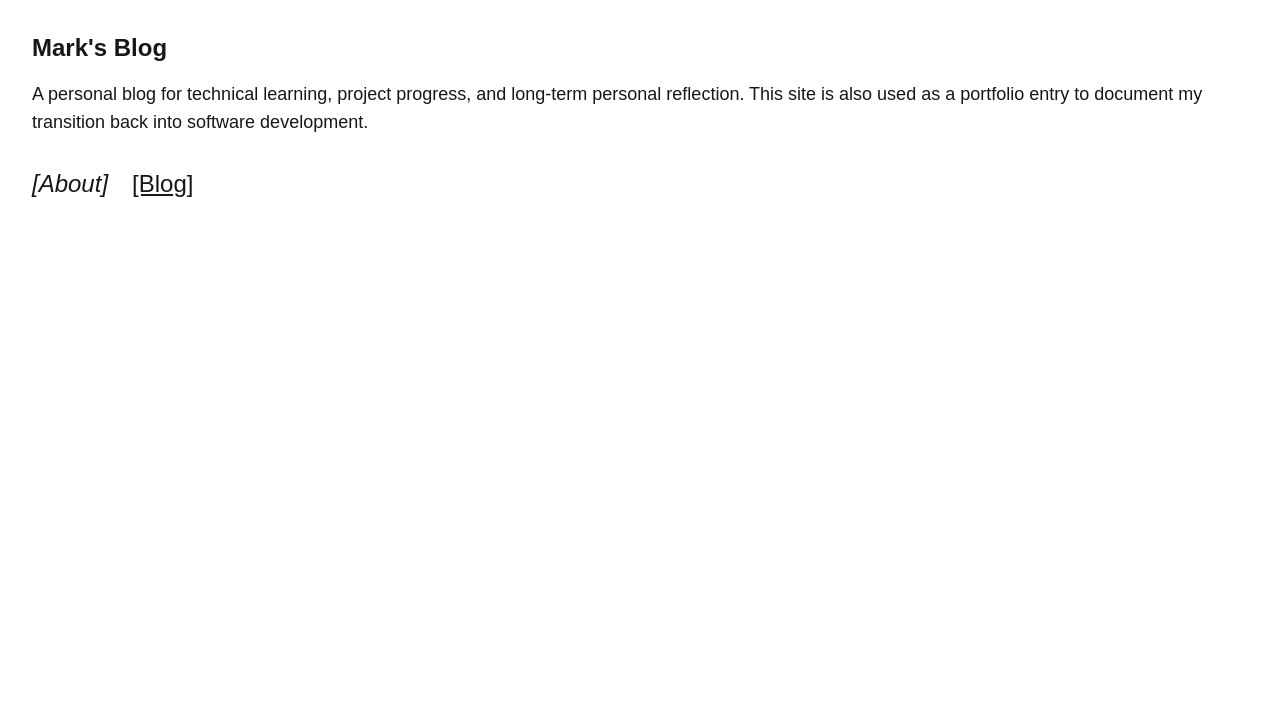
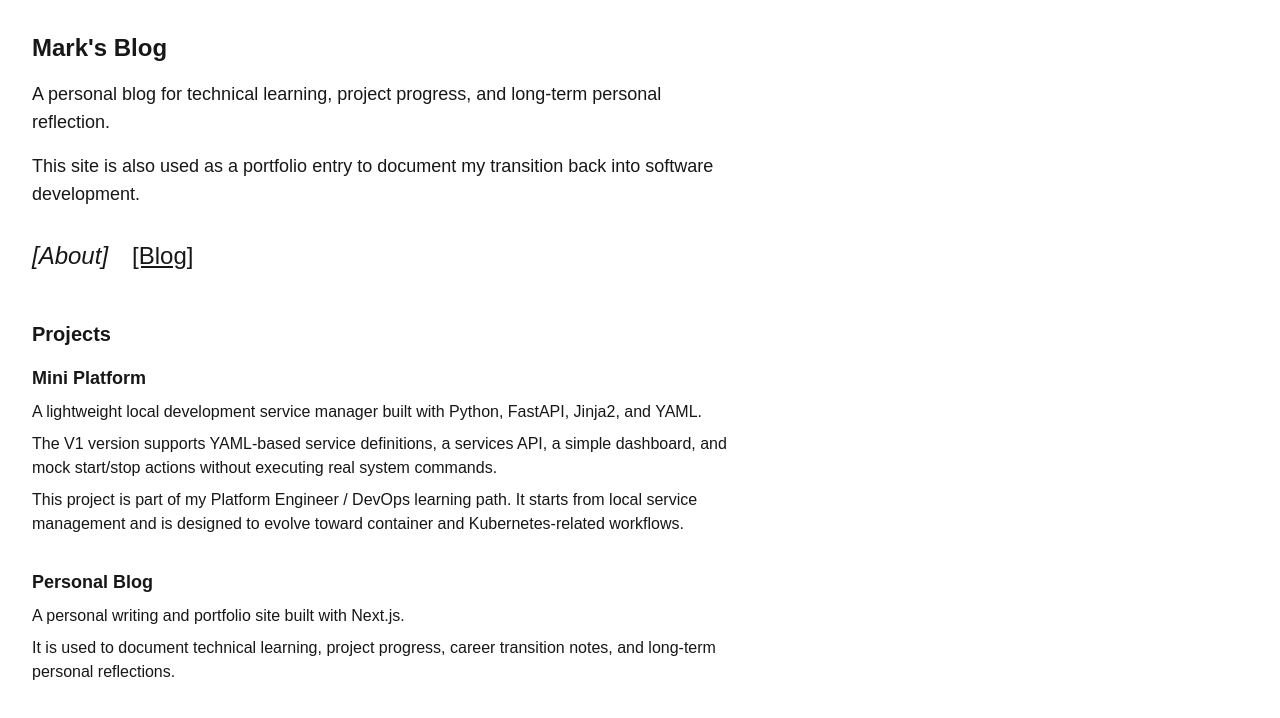
Before and after one commit to mark-dudu/my-blog, a Next.js app: page / in a window 1280 px wide. Shown: the top 718 px of the page. Built offline with nearby package versions, Linux system fonts and the light colour scheme.

Commit message:
feat: add projects section

```diff
--- a/package.json
+++ b/package.json
@@ -2,6 +2,7 @@
   "name": "my-blog",
   "version": "0.1.0",
   "private": true,
+  "packageManager": "pnpm@11.5.2",
   "scripts": {
     "dev": "next dev",
     "build": "next build",
--- a/src/app/page.tsx
+++ b/src/app/page.tsx
@@ -1,23 +1,68 @@
 export default function Home() {
   return (
-    <main className="p-8">
-      <h1 className="text-2xl font-bold">
-        Mark's Blog
-      </h1>
-      <p className="text-lg mt-4">
-        A personal blog for technical learning, project progress, and long-term personal reflection.
+    <main className="p-8 max-w-3xl">
+      <h1 className="text-2xl font-bold">Mark's Blog</h1>
 
-        This site is also used as a portfolio entry to document my transition back into software development.
-      </p>
+      <div className="mt-4 space-y-4 text-lg">
+        <p>
+          A personal blog for technical learning, project progress, and
+          long-term personal reflection.
+        </p>
 
-      <nav className="mt-8 gap-6 flex">
+        <p>
+          This site is also used as a portfolio entry to document my transition
+          back into software development.
+        </p>
+      </div>
+
+      <nav className="mt-8 flex gap-6">
         <a href="/about" className="text-2xl italic">
-        [About]
+          [About]
         </a>
         <a href="/blog" className="text-2xl underline">
-        [Blog]
+          [Blog]
         </a>
       </nav>
+
+      <section className="mt-12">
+        <h2 className="text-xl font-bold">Projects</h2>
+
+        <div className="mt-4 space-y-8">
+          <article>
+            <h3 className="text-lg font-semibold">Mini Platform</h3>
+
+            <p className="mt-2">
+              A lightweight local development service manager built with
+              Python, FastAPI, Jinja2, and YAML.
+            </p>
+
+            <p className="mt-2">
+              The V1 version supports YAML-based service definitions, a
+              services API, a simple dashboard, and mock start/stop actions
+              without executing real system commands.
+            </p>
+
+            <p className="mt-2">
+              This project is part of my Platform Engineer / DevOps learning
+              path. It starts from local service management and is designed to
+              evolve toward container and Kubernetes-related workflows.
+            </p>
+          </article>
+
+          <article>
+            <h3 className="text-lg font-semibold">Personal Blog</h3>
+
+            <p className="mt-2">
+              A personal writing and portfolio site built with Next.js.
+            </p>
+
+            <p className="mt-2">
+              It is used to document technical learning, project progress,
+              career transition notes, and long-term personal reflections.
+            </p>
+          </article>
+        </div>
+      </section>
     </main>
   );
 }
```
